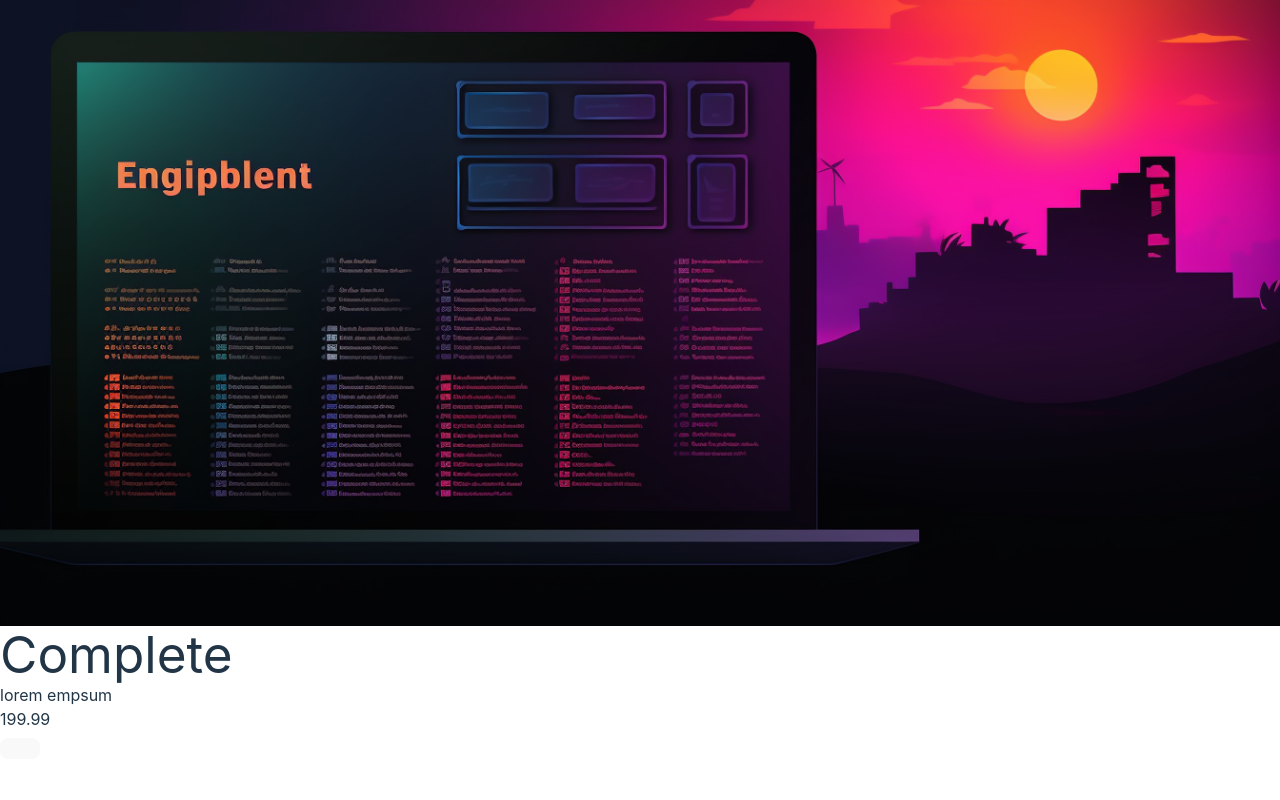
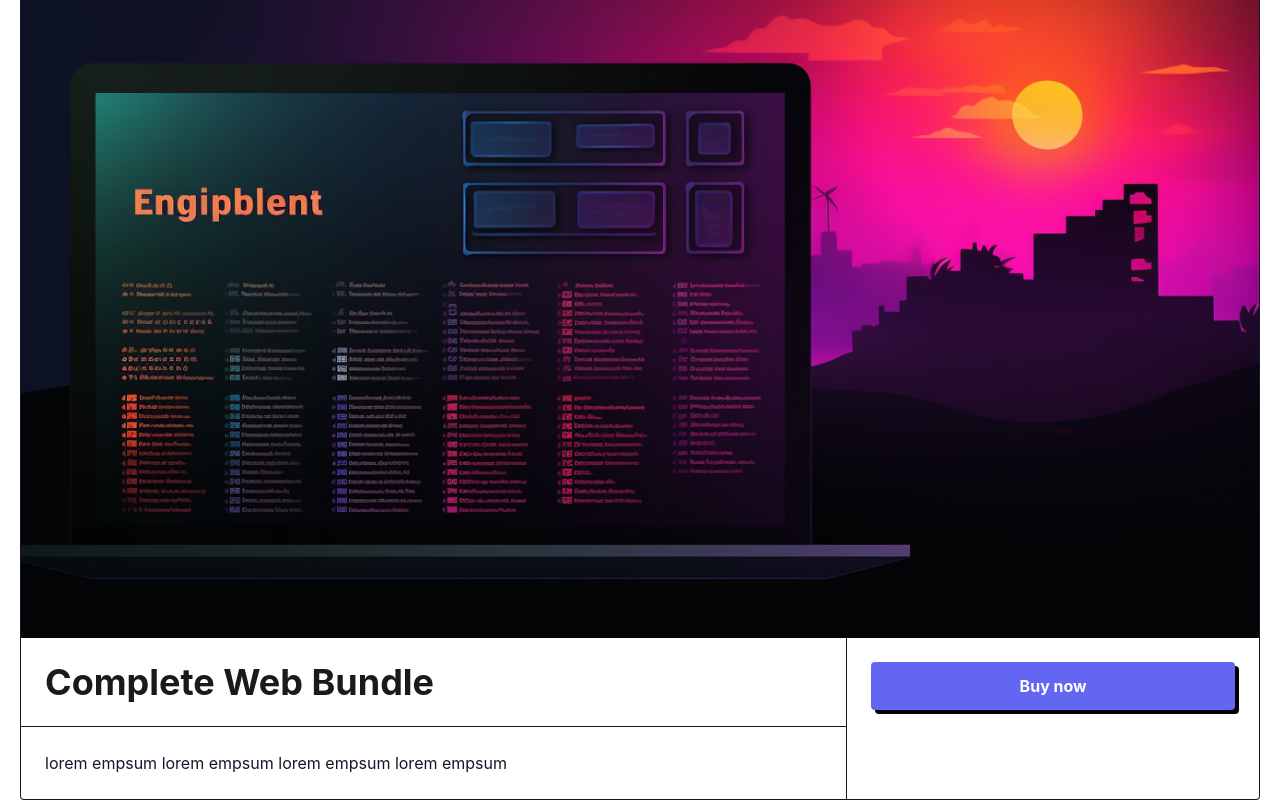
Before and after one commit to lawismahnem/react-app-lawrence, a React (Vite) app: page / in a window 1280 px wide. Shown: the part 296-1096 px from the top of the page. Before the commit the page ends 1055 px from the top, so only its background shows below. Built offline with nearby package versions, Linux system fonts and the light colour scheme.

Commit message:
updated product.tsx and its layout

```diff
--- a/src/App.tsx
+++ b/src/App.tsx
@@ -10,8 +10,8 @@ function App() {
     <>
       <Header title="WEBROAD"></Header>
       <Product
-        title="Complete"
-        description="lorem empsum"
+        title="Complete Web Bundle"
+        description="lorem empsum lorem empsum lorem empsum lorem empsum"
         images={[{ src: thumbnailImg, alt: "Thumbnail Image" }]}
         price={199.99}
       ></Product>
--- a/src/index.css
+++ b/src/index.css
@@ -9,7 +9,7 @@
 
   color-scheme: light dark;
   color: rgba(255, 255, 255, 0.87);
-  background-color: #242424;
+  background-color: #f9f9f9;
 
   font-synthesis: none;
   text-rendering: optimizeLegibility;
@@ -42,6 +42,7 @@ body {
 h1 {
   font-size: 3.2em;
   line-height: 1.1;
+  color: #1a1a1a;
 }
 
 button {
--- a/src/pages/Product.tsx
+++ b/src/pages/Product.tsx
@@ -12,15 +12,18 @@ type Props = {
 
 const Product = ({ title, description, images, price }: Props) => {
   return (
-    <div>
+    <div className="container p-0 mt-10 border-l border-r border-b rounded grid grid-cols-3">
       <img className="col-span-3" src={images[0].src} alt={images[0].alt} />
-      <div>
-        <h1>{title}</h1>
-        <p>{description}</p>
-        <p>{price}</p>
-        <div>
-          <button></button>
-        </div>
+      <div className="col-span-2">
+        <h1 className="text-4xl font-bold border-b p-6">{title}</h1>
+        <p className="text-gray-900 p-6">{description}</p>
+        {/* <p>{price}</p> */}
+      </div>
+      <div className="border-l p-6 flex flex-col">
+        <button className="bg-indigo-500 text-white hover:bg-indigo-600 font-bold rounded shadow-[0.25rem_0.25rem_0px_0px_rgba(0,0,0,1)] focus:outline-none border-gray-900 hover:border-gray-900 border-2">
+          {" "}
+          Buy now
+        </button>
       </div>
     </div>
   );
```
